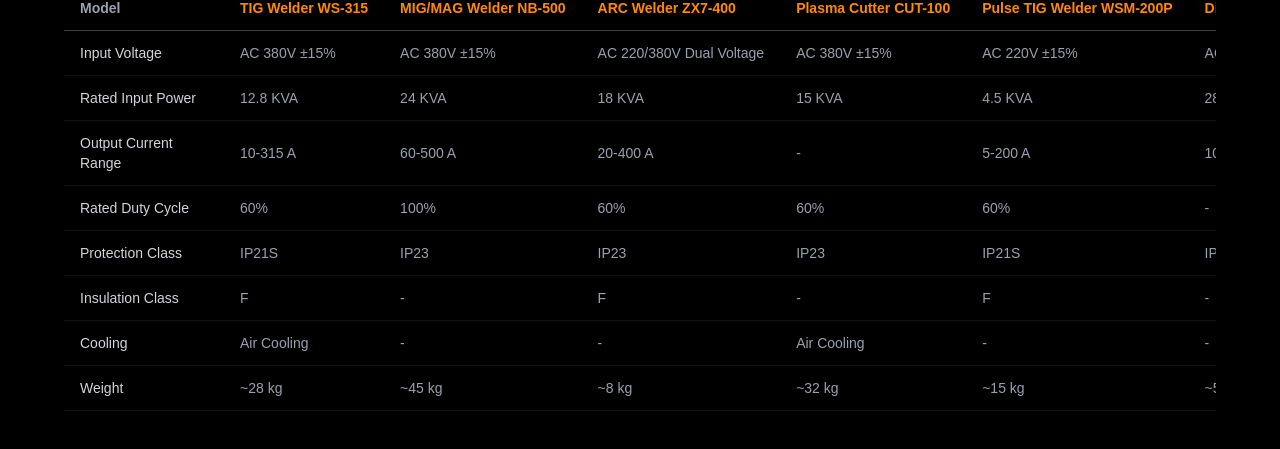
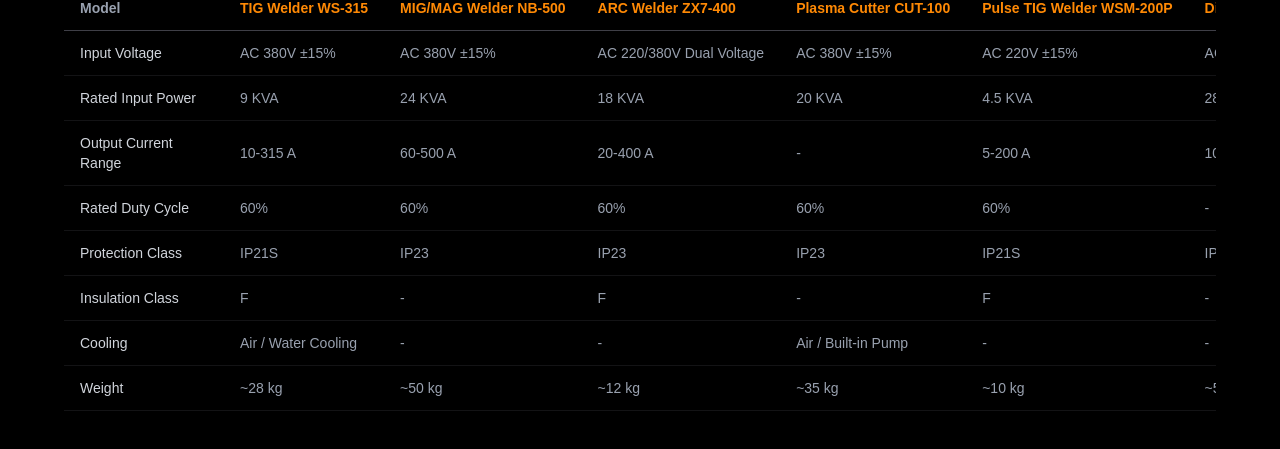
Before and after one commit to Zdl8888/hanjiang-welding, a Next.js app: page /en/specs in a window 1280 px wide. Shown: the part 351-800 px from the top of the page. Built offline with nearby package versions, Linux system fonts and the light colour scheme.

Commit message:
Align product specs with KEYGREE 1688 supplier data

```diff
--- a/src/data/products-en.ts
+++ b/src/data/products-en.ts
@@ -20,12 +20,12 @@
     ],
     specs: {
       "Input Voltage": "AC 380V ±15%",
-      "Rated Input Power": "12.8 KVA",
+      "Rated Input Power": "9 KVA",
       "Output Current Range": "10-315 A",
       "Rated Duty Cycle": "60%",
       "Protection Class": "IP21S",
       "Insulation Class": "F",
-      "Cooling": "Air Cooling",
+      "Cooling": "Air / Water Cooling",
       "Weight": "~28 kg",
     },
     features: ["Imported IGBT power modules", "HF arc ignition, 99%+ success rate", "Triple-proof coating for harsh environments", "Optional pulse function for thin plate welding"],
@@ -44,10 +44,10 @@
       "Rated Input Power": "24 KVA",
       "Output Current Range": "60-500 A",
       "Output Voltage Range": "17-39 V",
-      "Wire Diameter": "1.0 / 1.2 / 1.6 mm",
-      "Rated Duty Cycle": "100%",
+      "Wire Diameter": "0.8 / 1.0 / 1.2 / 1.6 mm",
+      "Rated Duty Cycle": "60%",
       "Protection Class": "IP23",
-      "Weight": "~45 kg",
+      "Weight": "~50 kg",
     },
     features: ["High-power wire feeder, stable feeding", "Dual mode: solid & flux-cored wire", "Excellent spatter control", "Built-in inductance adjustment"],
   },
@@ -68,9 +68,9 @@
       "Rated Duty Cycle": "60%",
       "Protection Class": "IP23",
       "Insulation Class": "F",
-      "Weight": "~8 kg",
+      "Weight": "~12 kg",
     },
-    features: ["Only 8kg, extremely portable", "220V/380V dual voltage auto-detection", "Anti-stick, arc force & hot start", "Generator compatible for field operations"],
+    features: ["12kg portable design", "220V/380V dual voltage auto-detection", "Anti-stick, arc force & hot start", "Generator compatible for field operations"],
   },
   {
     slug: "cut-100",
@@ -83,13 +83,13 @@
     ],
     specs: {
       "Input Voltage": "AC 380V ±15%",
-      "Rated Input Power": "15 KVA",
+      "Rated Input Power": "20 KVA",
       "Cutting Current Range": "20-100 A",
-      "Max Cutting Thickness": "SS 35mm / CS 40mm",
+      "Max Cutting Thickness": "SS 30mm / CS 35mm",
       "Rated Duty Cycle": "60%",
       "Protection Class": "IP23",
-      "Cooling": "Air Cooling",
-      "Weight": "~32 kg",
+      "Cooling": "Air / Built-in Pump",
+      "Weight": "~35 kg",
     },
     features: ["HF arc ignition, fast cutting speed", "Clean cuts, no secondary grinding", "Grid cutting + arc-break protection", "Cuts stainless steel, aluminum, copper & more"],
   },
@@ -106,11 +106,11 @@
       "Input Voltage": "AC 220V ±15%",
       "Rated Input Power": "4.5 KVA",
       "Output Current Range": "5-200 A",
-      "Pulse Frequency Range": "0.5-500 Hz",
+      "Pulse Frequency Range": "0.5-200 Hz",
       "Rated Duty Cycle": "60%",
       "Protection Class": "IP21S",
       "Insulation Class": "F",
-      "Weight": "~15 kg",
+      "Weight": "~10 kg",
     },
     features: ["Pulse control for precise heat input", "Minimal deformation on thin plates", "Independent frequency/duty/base current adjustment", "Ideal for medical & food equipment industries"],
   },
--- a/src/data/products.ts
+++ b/src/data/products.ts
@@ -20,12 +20,12 @@
     ],
     specs: {
       "输入电压": "AC 380V ±15%",
-      "额定输入功率": "12.8 KVA",
+      "额定输入功率": "9 KVA",
       "输出电流范围": "10-315 A",
       "额定负载持续率": "60%",
       "防护等级": "IP21S",
       "绝缘等级": "F",
-      "冷却方式": "风冷",
+      "冷却方式": "风冷/水冷",
       "重量": "约 28 kg",
     },
     features: ["进口 IGBT 功率模块", "高频引弧，起弧成功率 99%+", "三防漆涂覆，适应恶劣工况", "脉冲功能可选，适合薄板焊接"],
@@ -44,10 +44,10 @@
       "额定输入功率": "24 KVA",
       "输出电流范围": "60-500 A",
       "输出电压范围": "17-39 V",
-      "适用焊丝直径": "1.0 / 1.2 / 1.6 mm",
-      "额定负载持续率": "100%",
+      "适用焊丝直径": "0.8 / 1.0 / 1.2 / 1.6 mm",
+      "额定负载持续率": "60%",
       "防护等级": "IP23",
-      "重量": "约 45 kg",
+      "重量": "约 50 kg",
     },
     features: ["大功率送丝机构，送丝稳定", "支持实芯/药芯焊丝双模式", "飞溅控制优异", "内置电感调节，优化电弧"],
   },
@@ -68,9 +68,9 @@
       "额定负载持续率": "60%",
       "防护等级": "IP23",
       "绝缘等级": "F",
-      "重量": "约 8 kg",
+      "重量": "约 12 kg",
     },
-    features: ["仅 8kg，便携轻便", "220V/380V 双电压自动识别", "防粘、推力、热起弧三大功能", "适应发电机供电，适合野外作业"],
+    features: ["12kg 便携设计，方便携带", "220V/380V 双电压自动识别", "防粘、推力、热起弧三大功能", "适应发电机供电，适合野外作业"],
   },
   {
     slug: "cut-100",
@@ -83,13 +83,13 @@
     ],
     specs: {
       "输入电压": "AC 380V ±15%",
-      "额定输入功率": "15 KVA",
+      "额定输入功率": "20 KVA",
       "切割电流范围": "20-100 A",
-      "最大切割厚度": "不锈钢 35mm / 碳钢 40mm",
+      "最大切割厚度": "不锈钢 30mm / 碳钢 35mm",
       "额定负载持续率": "60%",
       "防护等级": "IP23",
-      "冷却方式": "风冷",
-      "重量": "约 32 kg",
+      "冷却方式": "风冷/内置气泵",
+      "重量": "约 35 kg",
     },
     features: ["高频引弧，切割速度快", "切口平整，无需二次打磨", "网格切割 + 断弧保护", "适应不锈钢、铝板、铜板等多种材质"],
   },
@@ -106,11 +106,11 @@
       "输入电压": "AC 220V ±15%",
       "额定输入功率": "4.5 KVA",
       "输出电流范围": "5-200 A",
-      "脉冲频率范围": "0.5-500 Hz",
+      "脉冲频率范围": "0.5-200 Hz",
       "额定负载持续率": "60%",
       "防护等级": "IP21S",
       "绝缘等级": "F",
-      "重量": "约 15 kg",
+      "重量": "约 10 kg",
     },
     features: ["脉冲控制，热输入精确", "薄板焊接变形小", "频率/占空比/基值独立可调", "适合医疗器械、食品设备等高要求场景"],
   },
```
